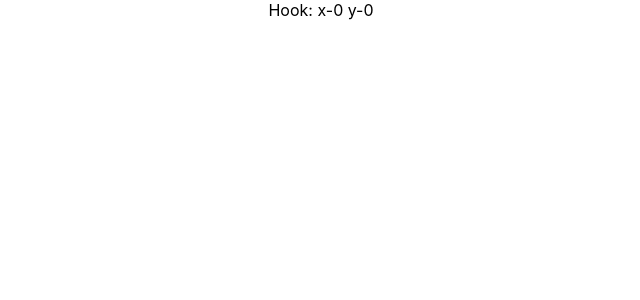
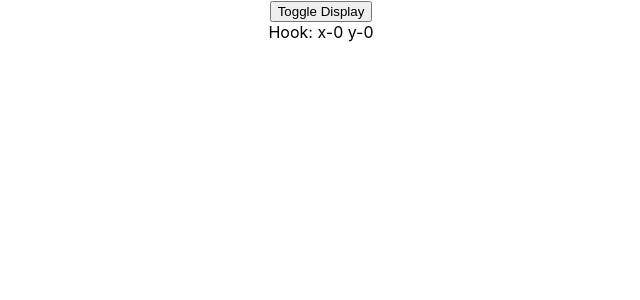
Before and after one commit to vashish144/Hooks-demo, a React (Create React App) app: page / in a window 1280 px wide. Shown: the top 300 px of the page, without its empty margins (319-959 px from the left). Built offline with nearby package versions, Linux system fonts and the light colour scheme.

Commit message:
how to write clean up code in functional component like componentWillUnmount in class component and adding toggel behaviour

```diff
--- a/src/App.js
+++ b/src/App.js
@@ -9,11 +9,13 @@ import ClassComponentUseEffect from "./components/UseEffectComponent/ClassCompon
 import CounterUsingUseEffect from "./components/UseEffectComponent/CounterUsingUseEffect";
 import MouseCodinateClass from "./components/MouseRendring/MouseCodinateClass";
 import MouseRendringHook from "./components/MouseRendring/MouseRendringHook";
+import MouseContainer from "./components/MouseRendring/MouseContainer";
 
 function App() {
   return (
     <div className="App">
-    <MouseRendringHook/>
+      <MouseContainer />
+      {/* <MouseRendringHook/> */}
       {/* <MouseCodinateClass /> */}
       {/* <CounterUsingUseEffect /> */}
       {/* <ClassComponentUseEffect /> */}
--- a/src/components/MouseRendring/MouseCodinateClass.js
+++ b/src/components/MouseRendring/MouseCodinateClass.js
@@ -15,6 +15,9 @@ class MouseCodinateClass extends Component {
   componentDidMount() {
     window.addEventListener("mousemove", this.logMousePosition);
   }
+  componentWillUnmount() {
+    window.removeEventListener("mousemove", this.logMousePosition);
+  }
   render() {
     return (
       <div>
--- /dev/null
+++ b/src/components/MouseRendring/MouseContainer.js
@@ -0,0 +1,15 @@
+import React, { useState } from "react";
+import MouseCodinateClass from "./MouseCodinateClass";
+import MouseRendringHook from "./MouseRendringHook";
+
+function MouseContainer() {
+  const [display, setDisplay] = useState(true);
+  return (
+    <div>
+      <button onClick={() => setDisplay(!display)}>Toggle Display</button>
+      {display && <MouseRendringHook />}
+    </div>
+  );
+}
+
+export default MouseContainer;
--- a/src/components/MouseRendring/MouseRendringHook.js
+++ b/src/components/MouseRendring/MouseRendringHook.js
@@ -13,7 +13,11 @@ function MouseRendringHook() {
   useEffect(() => {
     console.log("inside useEffect");
     window.addEventListener("mousemove", logMousePosition);
-  },[]);
+    return () => {
+      console.log("unmount windows listener");
+      window.removeEventListener("mousemove", logMousePosition);
+    };
+  }, []);
   return (
     <div>
       Hook: x-{x} y-{y}
```
